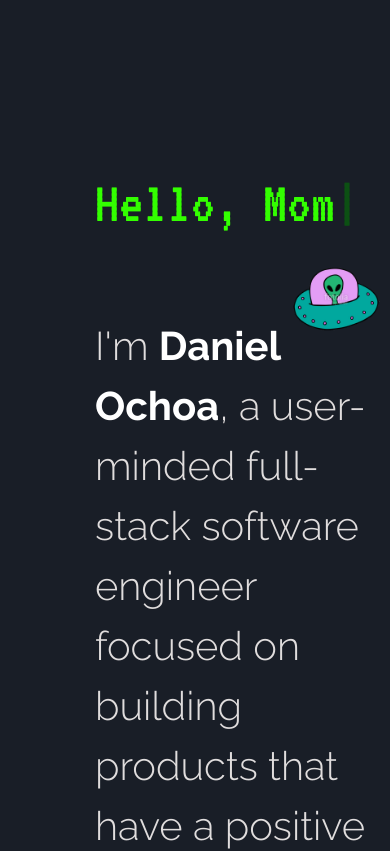
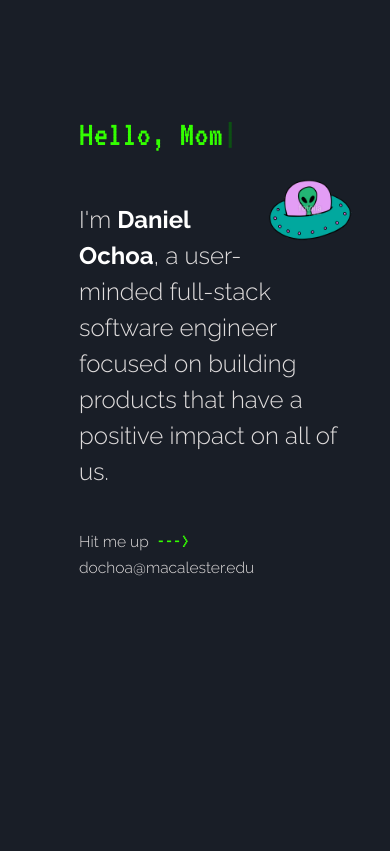
Before and after one commit to dochoa1/my-site, a React (Create React App) app: page / in a window 390 px wide. Shown: the top 851 px of the page. Built offline with nearby package versions, Linux system fonts and the light colour scheme.

Commit message:
Edits README and adds font-size responsiveness.

```diff
--- a/src/component_styles/welcome.css
+++ b/src/component_styles/welcome.css
@@ -45,6 +45,9 @@ a:hover::after {
   margin: 3.2em 0 0 1em;
   font-size: 2.5em;
 }
+@media (max-width: 780px) {
+  .Welcome { font-size: 1.5em;}
+}
 
 .welcome-intro {
   display: inline-block;
```
Also changed, not shown: 1 other file (tests, documents, lock files or other folders).
